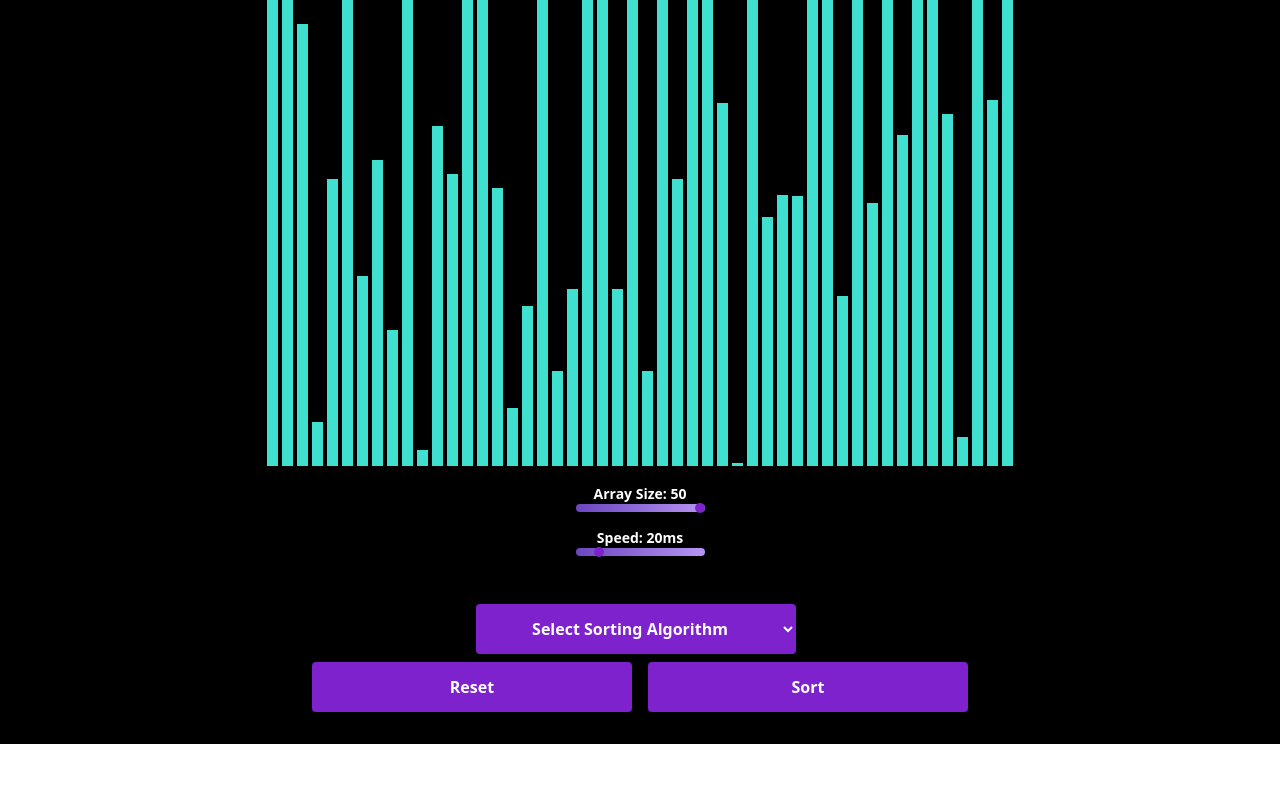
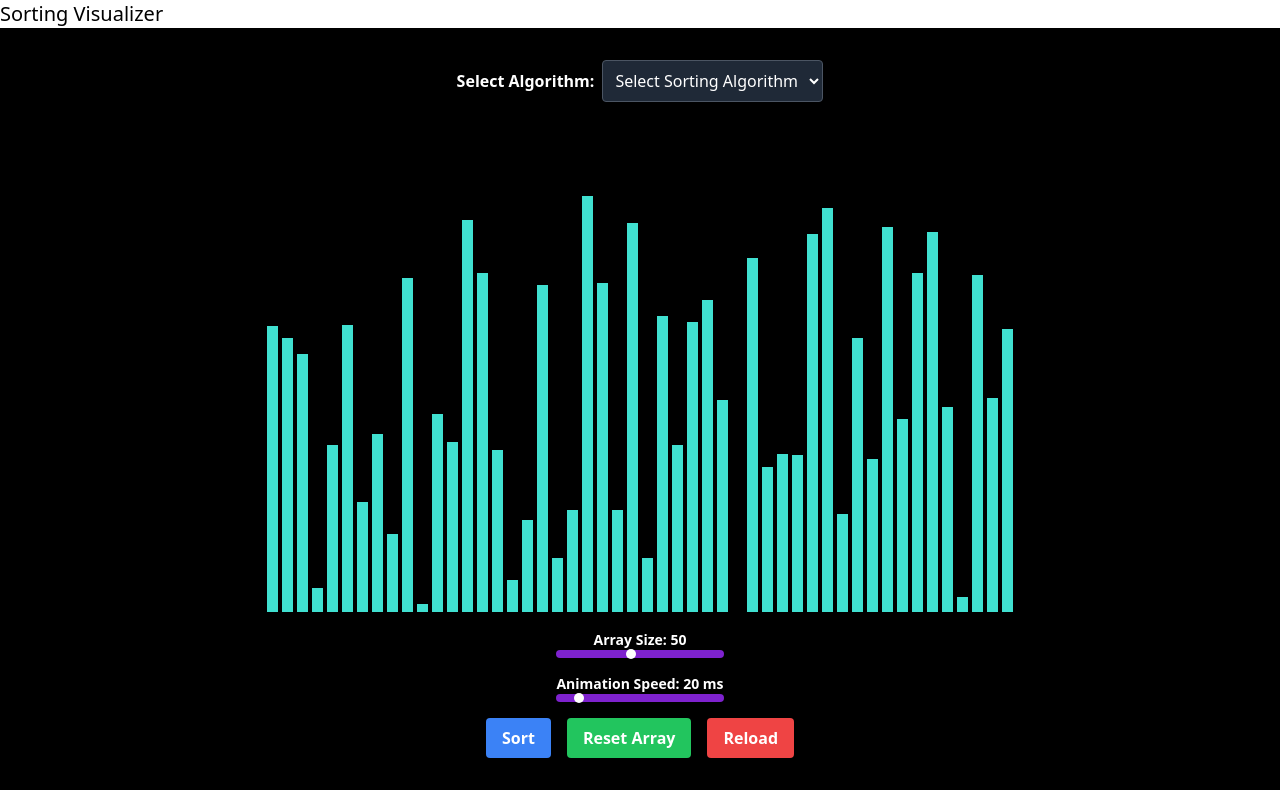
Before and after one commit to BasicallyManny/Algorithm-Visualizer, a React (Vite) app: page /visualizer in a window 1280 px wide. Built offline with nearby package versions, Linux system fonts and the light colour scheme.

Commit message:
updated UI and implemented AnimationSpeed State for live speed updates

```diff
--- a/src/App.tsx
+++ b/src/App.tsx
@@ -10,7 +10,7 @@ function App() {
     return (
         <div>
             <Navbar />
-            <div className="fixed bottom-14 left-0 right-0 mx-auto bg-black">
+            <div className= "bg-black mb-3">
                 <Visualizer
                     ArraySize={arraySize}
                     AnimationSpeed={animationSpeed}
--- a/src/components/Visualizer.tsx
+++ b/src/components/Visualizer.tsx
@@ -4,21 +4,16 @@ import { motion } from 'framer-motion'; // Import framer-motion
 import { ToastContainer, toast } from 'react-toastify';
 import 'react-toastify/dist/ReactToastify.css';
 
-
-// Default Animation variables
-const ANIMATION_SPEED_MS = 20; // Adjusted for smoother animation
 const PRIMARY_COLOR = 'turquoise';
 const SECONDARY_COLOR = 'red';
 
-// Define the types for props (if any are needed)
 interface VisualizerProps {
     ArraySize?: number; // Optional prop for setting the array size
-    AnimationSpeed: number;
+    AnimationSpeed?: number;
     setArraySize: (size: number) => void;       // Prop to update array size
     setAnimationSpeed: (speed: number) => void; // Prop to update animation speed
 }
 
-// Define the state types
 interface VisualizerState {
     array: number[];       // Represents the current array of heights for the bars
     selectedAlgorithm: string;
@@ -27,37 +22,43 @@ interface VisualizerState {
 }
 
 export default class Visualizer extends React.Component<VisualizerProps, VisualizerState> {
+    private timeouts: NodeJS.Timeout[] = []; // Store timeout IDs
+
     constructor(props: VisualizerProps) {
         super(props);
         this.state = {
             array: [],
             selectedAlgorithm: "NOTHING",
-            barHeights: [], // Initial heights (empty)
-            barColors: [] // Initial colors (empty)
+            barHeights: [],
+            barColors: [],
         };
     }
 
-    /**
-     * Called when the component is mounted
-     */
     componentDidMount(): void {
         this.resetArray();
     }
 
-    // Use componentDidUpdate to check if ArraySize has changed
     componentDidUpdate(prevProps: VisualizerProps): void {
         if (prevProps.ArraySize !== this.props.ArraySize) {
             this.resetArray();
         }
+
+        if (prevProps.AnimationSpeed !== this.props.AnimationSpeed) {
+            this.props.setAnimationSpeed(this.props.AnimationSpeed);
+        }
     }
 
-    /**
-     * Resets the array and sets initial heights and colors
-     */
+    resetTimeouts() {
+        // Clear all existing timeouts
+        this.timeouts.forEach(timeout => clearTimeout(timeout));
+        this.timeouts = [];
+    }
+
     resetArray(): void {
+        this.resetTimeouts(); // Clear previous timeouts
         const array: number[] = [];
         const size = this.props.ArraySize || 50;
-        const barColors: string[] = Array(size).fill(PRIMARY_COLOR); // Default all colors to PRIMARY_COLOR
+        const barColors: string[] = Array(size).fill(PRIMARY_COLOR);
 
         for (let i = 0; i < size; i++) {
             array.push(randomIntFromInterval(5, 730));
@@ -65,24 +66,18 @@ export default class Visualizer extends React.Component<VisualizerProps, Visuali
 
         this.setState({
             array,
-            barHeights: array,  // Initialize barHeights as the array values
-            barColors,          // Initialize all bars to PRIMARY_COLOR
+            barHeights: array,
+            barColors,
         });
     }
 
-    /**THIS IS HORRIBLE BUT IM TOO LAZY AND I WANT TO SLEEP SO TO RESET THE ARRAY IM JUST GOING TO REFRESH THE PAGE ITS 3 AM */
     refreshPage(): void {
-        window.location.reload(); // Refresh the entire page
+        window.location.reload();
     }
 
-    /**
-     * Quick Sort Visualization
-     */
     quickSort = () => {
         const array = this.state.array.slice();
         const animations = algorithms.quickSortDispatcher(array);
-
-        // Handle animations through state
         this.visualizeQuickSort(animations);
     };
 
@@ -90,93 +85,97 @@ export default class Visualizer extends React.Component<VisualizerProps, Visuali
         const barHeights = [...this.state.barHeights];
         const barColors = [...this.state.barColors];
 
+        this.resetTimeouts(); // Clear previous timeouts
+
         animations.forEach(([barIdx1, barIdx2, action], i) => {
-            setTimeout(() => {
+            const timeout = setTimeout(() => {
                 if (action === 'compare') {
-                    barColors[barIdx1] = SECONDARY_COLOR;   // Color for comparison (red)
-                    barColors[barIdx2] = SECONDARY_COLOR;   // Highlight pivot (red)
+                    barColors[barIdx1] = SECONDARY_COLOR;
+                    barColors[barIdx2] = SECONDARY_COLOR;
                 } else if (action === 'swap') {
-                    // Swap the heights
                     const tempHeight = barHeights[barIdx1];
                     barHeights[barIdx1] = barHeights[barIdx2];
                     barHeights[barIdx2] = tempHeight;
 
-                    // Change colors to green after swapping
-                    barColors[barIdx1] = "green"; // Swapped bar turns green
-                    barColors[barIdx2] = "green"; // Swapped bar turns green
+                    barColors[barIdx1] = "green";
+                    barColors[barIdx2] = "green";
                 } else if (action === 'revert') {
-                    barColors[barIdx1] = PRIMARY_COLOR;  // Revert to default color
-                    barColors[barIdx2] = PRIMARY_COLOR;  // Revert to default color
+                    barColors[barIdx1] = PRIMARY_COLOR;
+                    barColors[barIdx2] = PRIMARY_COLOR;
                 }
 
                 this.setState({ barHeights, barColors });
-            }, i * ANIMATION_SPEED_MS);
+            }, i * this.props.AnimationSpeed);
+
+            this.timeouts.push(timeout);
         });
 
         // After sorting, reset all colors to cyan
-        setTimeout(() => {
+        const resetTimeout = setTimeout(() => {
             for (let i = 0; i < barColors.length; i++) {
-                setTimeout(() => {
+                const timeout = setTimeout(() => {
                     barColors[i] = "cyan";
                     this.setState({ barColors });
-                }, i * ANIMATION_SPEED_MS);
+                }, i * this.props.AnimationSpeed);
+
+                this.timeouts.push(timeout);
             }
-        }, animations.length * ANIMATION_SPEED_MS);
+        }, animations.length * this.props.AnimationSpeed);
+
+        this.timeouts.push(resetTimeout);
     }
-
-
 
     insertionSort() {
         const animations = algorithms.insertionSortDispatcher([...this.state.array]);
         const barHeights = [...this.state.barHeights];
         const barColors = [...this.state.barColors];
 
+        this.resetTimeouts(); // Clear previous timeouts
+
         animations.forEach((animation, i) => {
             const [barIdx, newHeight, action] = animation;
 
-            setTimeout(() => {
+            const timeout = setTimeout(() => {
                 switch (action) {
                     case 'current':
-                        barColors[barIdx] = 'orange'; // Highlight current bar being processed
+                        barColors[barIdx] = 'orange';
                         break;
                     case 'compare':
-                        barColors[barIdx] = 'red'; // Bars being compared
+                        barColors[barIdx] = 'red';
                         break;
                     case 'swap':
-                        barHeights[barIdx] = newHeight; // Swap the bars
-                        barColors[barIdx] = PRIMARY_COLOR; // Color swap
+                        barHeights[barIdx] = newHeight;
+                        barColors[barIdx] = PRIMARY_COLOR;
                         break;
                     case 'insert':
-                        barHeights[barIdx] = newHeight; // Update height of inserted element
-                        barColors[barIdx] = 'blue'; // Color of insertion
+                        barHeights[barIdx] = newHeight;
+                        barColors[barIdx] = 'blue';
                         break;
                     case 'sorted':
-                        barColors[barIdx] = PRIMARY_COLOR; // Mark bar as sorted
+                        barColors[barIdx] = PRIMARY_COLOR;
                         break;
                     case 'revert':
-                        barColors[barIdx] = SECONDARY_COLOR; // Revert to default color after comparison
+                        barColors[barIdx] = SECONDARY_COLOR;
                         break;
                 }
 
-                // Update the state with the new heights and colors
                 this.setState({ barHeights, barColors });
-            }, i * ANIMATION_SPEED_MS);
+            }, i * this.props.AnimationSpeed);
+
+            this.timeouts.push(timeout);
         });
     }
 
-
-    /**
-     * Merge Sort Visualization
-     */
     mergeSort() {
-        // Get animations but work on a copy of the array to avoid pre-sorting the state
         const animations = algorithms.mergeSortDispatcher([...this.state.array]);
         const barHeights = [...this.state.barHeights];
         const barColors = [...this.state.barColors];
 
+        this.resetTimeouts(); // Clear previous timeouts
+
         animations.forEach((animation, i) => {
             const isColorChange = i % 3 !== 2;
-            setTimeout(() => {
+            const timeout = setTimeout(() => {
                 if (isColorChange) {
                     const [barOneIdx, barTwoIdx] = animation;
                     barColors[barOneIdx] = i % 3 === 0 ? SECONDARY_COLOR : PRIMARY_COLOR;
@@ -186,39 +185,38 @@ export default class Visualizer extends React.Component<VisualizerProps, Visuali
                     barHeights[barOneIdx] = newHeight;
                 }
                 this.setState({ barHeights, barColors });
-            }, i * ANIMATION_SPEED_MS);
+            }, i * this.props.AnimationSpeed);
+
+            this.timeouts.push(timeout);
         });
 
-        // Reset all bars to PRIMARY_COLOR after sorting
         setTimeout(() => {
             for (let i = 0; i < barColors.length; i++) {
-                setTimeout(() => {
+                const timeout = setTimeout(() => {
                     barColors[i] = PRIMARY_COLOR;
                     this.setState({ barColors });
-                }, i * ANIMATION_SPEED_MS);
+                }, i * this.props.AnimationSpeed);
+
+                this.timeouts.push(timeout);
             }
-        }, animations.length * ANIMATION_SPEED_MS);
+        }, animations.length * this.props.AnimationSpeed);
     }
 
-
-    /**
-     * Calls the appropriate function from when the right value is selected
-     */
     handleSort(): void {
         const { selectedAlgorithm } = this.state;
-        if(selectedAlgorithm === "NOTHING"){
+        if (selectedAlgorithm === "NOTHING") {
             this.notifyUser("Please select a sorting algorithm before sorting.", 'error');
         }
         else if (selectedAlgorithm === "insertionSort") {
-           this.insertionSort();
-        }else if (selectedAlgorithm === "mergeSort") {
+            this.insertionSort();
+        } else if (selectedAlgorithm === "mergeSort") {
             this.mergeSort();
-        }else if (selectedAlgorithm === "quickSort") {
+        } else if (selectedAlgorithm === "quickSort") {
             this.quickSort();
         }
     }
 
-    notifyUser = (message, type) => {
+    notifyUser = (message: string, type: string) => {
         if (type === 'success') {
             toast.success(message);
         } else if (type === 'error') {
@@ -226,137 +224,85 @@ export default class Visualizer extends React.Component<VisualizerProps, Visuali
         }
     };
 
-    /**
-     * Checks if the array is sorted in ascending order
-     */
-    verifySorted(array: number[]): boolean {
-        for (let i = 0; i < array.length - 1; i++) {
-            if (array[i] > array[i + 1]) {
-                return false;
-            }
-        }
-        return true;
-    }
-
-    /**
-     *
-     * @returns
-     */
     render(): JSX.Element {
-        const { barHeights, barColors } = this.state;
+        const { barHeights, barColors, selectedAlgorithm } = this.state;
 
         return (
-            //UI ELEMENTS
-            <div id="visualizer-container" className="flex justify-center flex-col items-center !mt-8 !mb-8 ">
-                <div
-                    id="visualizer-wrapper"
-                    className="flex justify-center items-end !mt-4"
-                    style={{
-                        height: '80vh',
-                        width: '80vw',
-                        maxWidth: '1200px', // Set a max width to avoid over-expanding the container
-                    }}
-                >
-                    {/* RENDERING ARRAY BARS */}
-                    {barHeights.map((height, idx) => (
-                        <motion.div
-                            className="array-bar border-2 border-black"
-                            key={idx}
-                            initial={{ height: '0px' }}
-                            animate={{ height: `${height}px` }}
-                            transition={{ ease: "linear", stiffness: 100 }}
-                            style={{
-                                backgroundColor: barColors[idx], // Color controlled by state
-                                width: `min(100% / ${barHeights.length}, 15px)`, // Set a minimum width for bars
-                            }}
-                        />
-                    ))}
-                </div>
-                <div id="array-size-selecors">
-                    {/* Slider for adjusting array size */}
-                    <div id="sizeSlider" className="flex flex-col items-center text-white m-4">
-                        <label className="text-sm font-bold text-white">Array Size: {this.props.ArraySize}</label>
-                        <input
-                            type="range"
-                            min="10"
-                            max="50"
-                            value={this.props.ArraySize}
-                            onChange={(e) => this.props.setArraySize(Number(e.target.value))}
-                            className="w-full appearance-none h-2 rounded-full bg-purple-700 cursor-pointer"
-                            style={{
-                                background: 'linear-gradient(to right, #6b46c1, #b794f4)', // Gradient purple for track
-                            }}
-                        />
-                    </div>
-                    {/* Slider for adjusting animation speed */}
-                    <div className="flex flex-col items-center text-white m-4">
-                        <label className="text-sm font-bold">Speed: {this.props.AnimationSpeed}ms</label>
-                        <input
-                            type="range"
-                            min="5"
-                            max="100"
-                            value={this.props.AnimationSpeed}
-                            onChange={(e) => this.props.setAnimationSpeed(Number(e.target.value))}
-                            className="w-full appearance-none h-2 rounded-full bg-purple-700 cursor-pointer"
-                            style={{
-                                background: 'linear-gradient(to right, #6b46c1, #b794f4)', // Gradient purple for track
-                            }}
-                        />
-                    </div>
-                </div>
 
-                <div className="flex flex-col items-center mt-8 w-full space-y-2">
+            <div id="visualizer-container" className="flex justify-center flex-col items-center !pt-8 !pb-8 ">
+                {/* Algorithm selection dropdown */}
+                <div className="mb-4">
+                    <label className="text-white font-bold mr-2">Select Algorithm:</label>
                     <select
-                        //Upon selection the State of the selectedAlgorithm is updated
+                        value={selectedAlgorithm}
                         onChange={(e) => this.setState({ selectedAlgorithm: e.target.value })}
-                        className="bg-purple-700 text-white font-bold rounded mb-2 sm:mb-0 sm:mr-2 w-3/4 sm:w-1/4 text-center"
-                        style={{
-                            height: '50px',
-                        }}
+                        className="bg-gray-800 text-white border border-gray-600 p-2 rounded"
                     >
                         <option value="NOTHING">Select Sorting Algorithm</option>
                         <option value="insertionSort">Insertion Sort</option>
                         <option value="mergeSort">Merge Sort</option>
                         <option value="quickSort">Quick Sort</option>
                     </select>
-                    <div id="Sorting_Buttons-Container" className="flex flex-cols space-x-4 sm:flex-row justify-center items-center w-full ">
-                        <button
-                            className="bg-purple-700 hover:bg-purple-800 text-white font-bold rounded mb-2 sm:mb-0 w-3/4 sm:w-1/4 text-center"
-                            onClick={() => this.refreshPage()}
+                </div>
+                <div
+                    id="visualizer-wrapper"
+                    className="flex justify-center items-end !mt-4"
+                    style={{
+                        height: '60vh',
+                        width: '80vw',
+                        maxWidth: '1200px',
+                    }}
+                >
+                    {barHeights.map((height, idx) => (
+                        <motion.div
+                            className="array-bar border-2 border-black"
+                            key={idx}
+                            initial={{ height: '0px' }}
+                            animate={{ height: `${height / 1.7}px` }}
+                            transition={{ ease: "linear", stiffness: 100 }}
                             style={{
-                                height: '50px',
+                                backgroundColor: barColors[idx],
+                                width: `min(100% / ${barHeights.length}, 15px)`,
                             }}
-                        >
-                            Reset
-                        </button>
-                        <button
-                            className="bg-purple-700 hover:bg-purple-800 text-white font-bold rounded mb-2 sm:mb-0 w-3/4 sm:w-1/4 text-center"
-                            onClick={() => this.handleSort()}
-                            disabled={!this.state.selectedAlgorithm}
-                            style={{
-                                height: '50px',
-                            }}
-                        >
-                            Sort
-                        </button>
+                        />
+                    ))}
+                </div>
+                <div id="array-size-selectors">
+                    <div id="sizeSlider" className="flex flex-col items-center text-white m-4">
+                        <label className="text-sm font-bold text-white">Array Size: {this.props.ArraySize}</label>
+                        <input
+                            type="range"
+                            min="10"
+                            max="100"
+                            value={this.props.ArraySize}
+                            onChange={(e) => this.props.setArraySize(Number(e.target.value))}
+                            className="w-full appearance-none h-2 rounded-full bg-purple-700 cursor-pointer"
+                        />
+                    </div>
+                    <div id="speedSlider" className="flex flex-col items-center text-white m-4">
+                        <label className="text-sm font-bold text-white">Animation Speed: {this.props.AnimationSpeed} ms</label>
+                        <input
+                            type="range"
+                            min="10"
+                            max="100"
+                            value={this.props.AnimationSpeed}
+                            onChange={(e) => this.props.setAnimationSpeed(Number(e.target.value))}
+                            className="w-full appearance-none h-2 rounded-full bg-purple-700 cursor-pointer"
+                        />
                     </div>
                 </div>
-                {/* Toast Notification Container */}
-                <ToastContainer
-                    position="top-right"
-                    autoClose={3000}
-                    hideProgressBar={false}
-                    closeOnClick
-                    pauseOnHover
-                    draggable
-                    theme="colored"
-                />
+                <div id="buttons" className="flex flex-row space-x-4">
+                    <button onClick={() => this.handleSort()} className="bg-blue-500 hover:bg-blue-700 text-white font-bold py-2 px-4 rounded">Sort</button>
+                    <button onClick={() => this.resetArray()} className="bg-green-500 hover:bg-green-700 text-white font-bold py-2 px-4 rounded">Reset Array</button>
+                    <button onClick={() => this.refreshPage()} className="bg-red-500 hover:bg-red-700 text-white font-bold py-2 px-4 rounded">Reload</button>
+                </div>
+                <ToastContainer />
             </div>
         );
     }
 }
 
-// Function to generate a random integer between min and maxs
-function randomIntFromInterval(min: number, max: number): number {
+// Helper function to generate a random integer in a range
+function randomIntFromInterval(min: number, max: number) {
     return Math.floor(Math.random() * (max - min + 1) + min);
 }
--- a/src/index.css
+++ b/src/index.css
@@ -11,25 +11,10 @@ input[type="range"]::-webkit-slider-thumb {
     width: 10px;
     height: 10px;
     border-radius: 50%;
-    background: #7e22ce;
+    background: white;
     cursor: pointer;
   }
 
-  input[type="range"]::-moz-range-thumb {
-    width: 10px;
-    height: 10px;
-    border-radius: 50%;
-    background: #7e22ce;
-    cursor: pointer;
-  }
-
-  input[type="range"]::-ms-thumb {
-    width: 10px;
-    height: 10px;
-    border-radius: 50%;
-    background: #7e22ce;
-    cursor: pointer;
-  }
 
   .array-bar {
     padding: 0;
```
